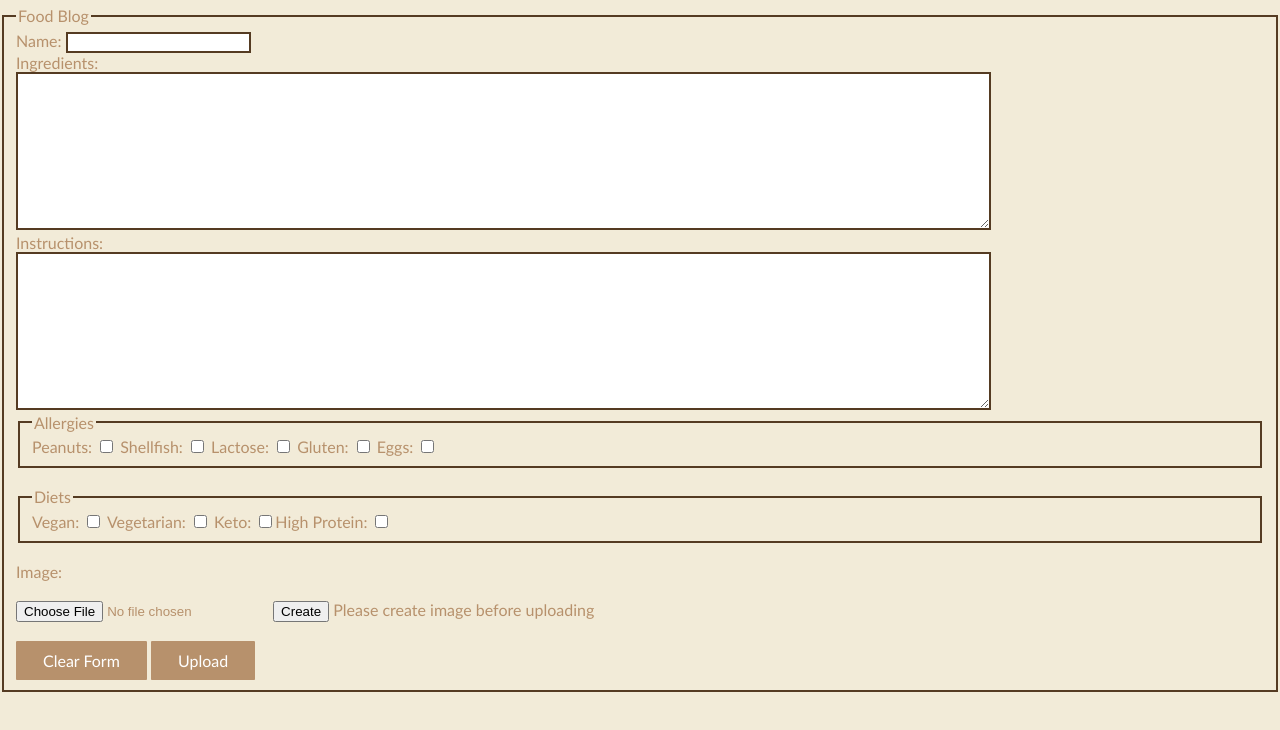
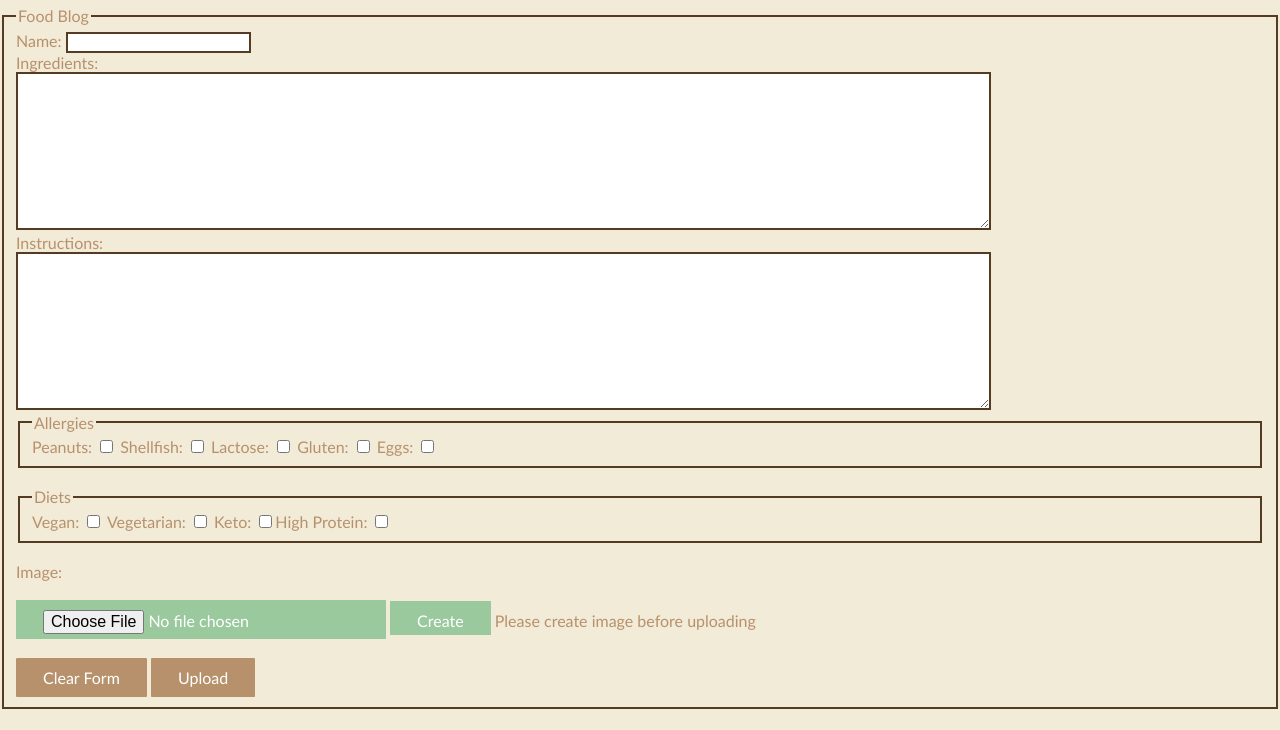
Before and after one commit to WebProgrammingSp2022/CS4-FoodBlog2, a website: page public/views/upload.html in a window 1280 px wide. Shown: the part 70-800 px from the top of the page. Drawn offline with nearby package versions, Linux system fonts and the light colour scheme; files whose address does not match are found by name.

Commit message:
css update

```diff
--- a/public/views/style.css
+++ b/public/views/style.css
@@ -66,6 +66,36 @@ button {
    color: white;
    font-size: 16px;
    position: relative;
+}
+input[type=submit] {
+   border: none;
+   padding: 10px 27px;
+   padding-bottom: 5px;
+   background-color: rgb(154,201,157);
+   font-family: "Trebuchet MS", Georgia, Serif;
+   color: white;
+   font-size: 16px;
+   position: relative;
+}
+input[type=submit]:hover {
+    background-color: rgb(45,83,47);
+    transition: 0.3s;
+    cursor: pointer;
+}
+input[type=file] {
+   border: none;
+   padding: 10px 27px;
+   padding-bottom: 5px;
+   background-color: rgb(154,201,157);
+   font-family: "Trebuchet MS", Georgia, Serif;
+   color: white;
+   font-size: 16px;
+   position: relative;
+}
+input[type=file]:hover {
+    background-color: rgb(45,83,47);
+    transition: 0.3s;
+    cursor: pointer;
 }
 .bttn{
   border: none;
```
